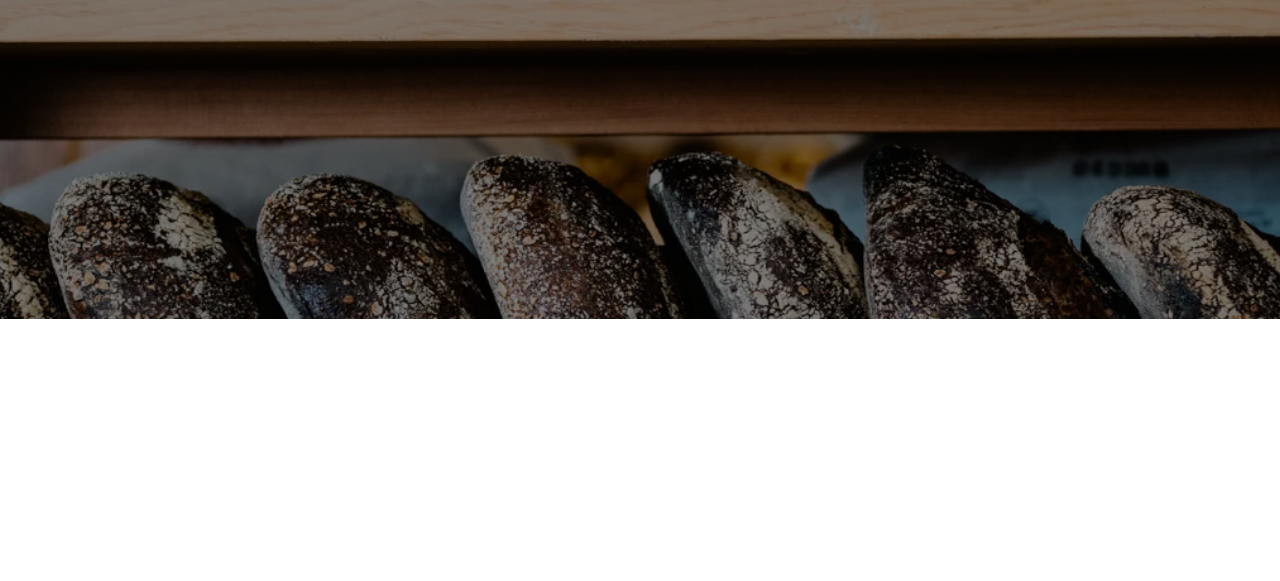
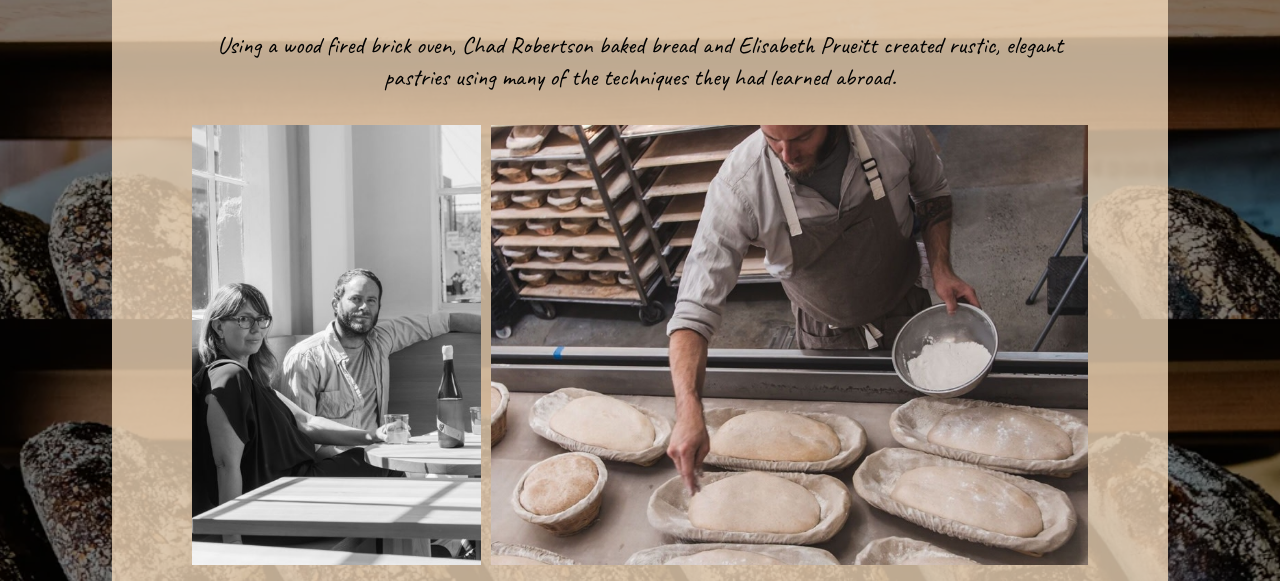
Before and after one commit to km5762/odin-restaurant, a website built with webpack: page dist/index.html in a window 1280 px wide. Shown: the part 481-1062 px from the top of the page. Before the commit the page ends 800 px from the top, so only its background shows below. Built offline with nearby package versions, Linux system fonts and the light colour scheme.

Commit message:
Homepage done

```diff
--- a/src/header.js
+++ b/src/header.js
@@ -19,7 +19,7 @@ function createHeader() {
   header.appendChild(tartine);
   header.appendChild(nav);
 
-  document.body.appendChild(header);
+  document.body.insertBefore(header, document.body.firstChild);
 }
 
 export default createHeader;
--- /dev/null
+++ b/src/home.js
@@ -0,0 +1,37 @@
+function createHome() {
+  const content = document.querySelector(".content");
+  const ourStory = document.createElement("div");
+  const header = document.createElement("h1");
+  const header2 = document.createElement("h2");
+  const emph = document.createElement("em");
+  const blurb = document.createElement("p");
+  const imgContainer = document.createElement("div");
+  const img1 = document.createElement("img");
+  const img2 = document.createElement("img");
+
+  imgContainer.classList.add("image-container");
+  ourStory.classList.add("our-story");
+
+  img1.setAttribute("src", "../src/chad-liz-drink-wine.jpg");
+  img2.setAttribute("src", "../src/chad-turns-dough.jpg");
+
+  header.textContent = "Our Story...";
+  header2.textContent = "TARTINE BEGAN WITH A MISSION:";
+  emph.textContent =
+    "Bring bread with an old-soul into the lives of our friends in California.";
+  blurb.textContent =
+    "Using a wood fired brick oven, Chad Robertson baked bread and Elisabeth Prueitt created rustic, elegant pastries using many of the techniques they had learned abroad.";
+
+  imgContainer.appendChild(img1);
+  imgContainer.appendChild(img2);
+
+  ourStory.appendChild(header);
+  ourStory.appendChild(header2);
+  ourStory.appendChild(emph);
+  ourStory.appendChild(blurb);
+  ourStory.appendChild(imgContainer);
+
+  content.appendChild(ourStory);
+}
+
+export default createHome;
--- a/src/page-load.js
+++ b/src/page-load.js
@@ -1,6 +1,9 @@
 import createHeader from "./header";
+import createHome from "./home";
 
 function loadPage() {
+  createHome();
+
   createHeader();
 }
 
--- a/src/style.css
+++ b/src/style.css
@@ -1,12 +1,11 @@
-body,
-html {
-  height: 100%;
-}
-
 :root {
   font-family: "Caveat", cursive;
 }
 
+em {
+  font-weight: bold;
+  font-size: 1.5rem;
+}
 body {
   background: linear-gradient(rgba(0, 0, 0, 0.5), rgba(0, 0, 0, 0.5)),
     url(background.webp) no-repeat center center fixed;
@@ -15,14 +14,12 @@ body {
   -o-background-size: cover;
   background-size: cover;
   display: flex;
+  flex-direction: column;
   align-items: center;
-  justify-content: center;
-  position: relative;
+  overflow: auto;
 }
 
 header {
-  position: absolute;
-  top: 0;
   background-color: rgba(0, 0, 0, 0.648);
   height: 30%;
   width: 100%;
@@ -31,6 +28,7 @@ header {
   align-items: center;
   justify-content: center;
   gap: min(10em, 5vw);
+  box-shadow: rgb(0, 0, 0) 0px 20px 30px -10px;
 }
 
 header h1 {
@@ -52,5 +50,52 @@ header nav button {
   border: none;
   cursor: pointer;
   color: wheat;
-  font-size: 3rem;
+  font-size: min(3rem, 10vw);
 }
+
+.content {
+  background-color: rgba(255, 228, 196, 0.741);
+  padding: 1em 5em;
+  width: 70%;
+  height: 1fr;
+}
+
+.our-story {
+  display: flex;
+  flex-direction: column;
+  align-items: center;
+  justify-content: center;
+}
+.our-story p,
+h1,
+h2,
+em {
+  margin: 1rem;
+  text-align: center;
+}
+
+.content h1 {
+  color: #0021a4;
+  font-size: 5rem;
+  margin-bottom: 0.5em;
+}
+
+.content h2 {
+  font-size: 2rem;
+}
+
+.content p {
+  font-size: 1.5rem;
+  line-height: 2rem;
+}
+
+.image-container {
+  margin-top: 1em;
+  display: flex;
+  gap: 10px;
+}
+
+.image-container img {
+  overflow: hidden;
+  max-width: 100%;
+}
```
Also changed, not shown: dist/index.html, dist/main.js, src/chad-liz-drink-wine.jpg (added), src/chad-turns-dough.jpg (added), 3 other files.
